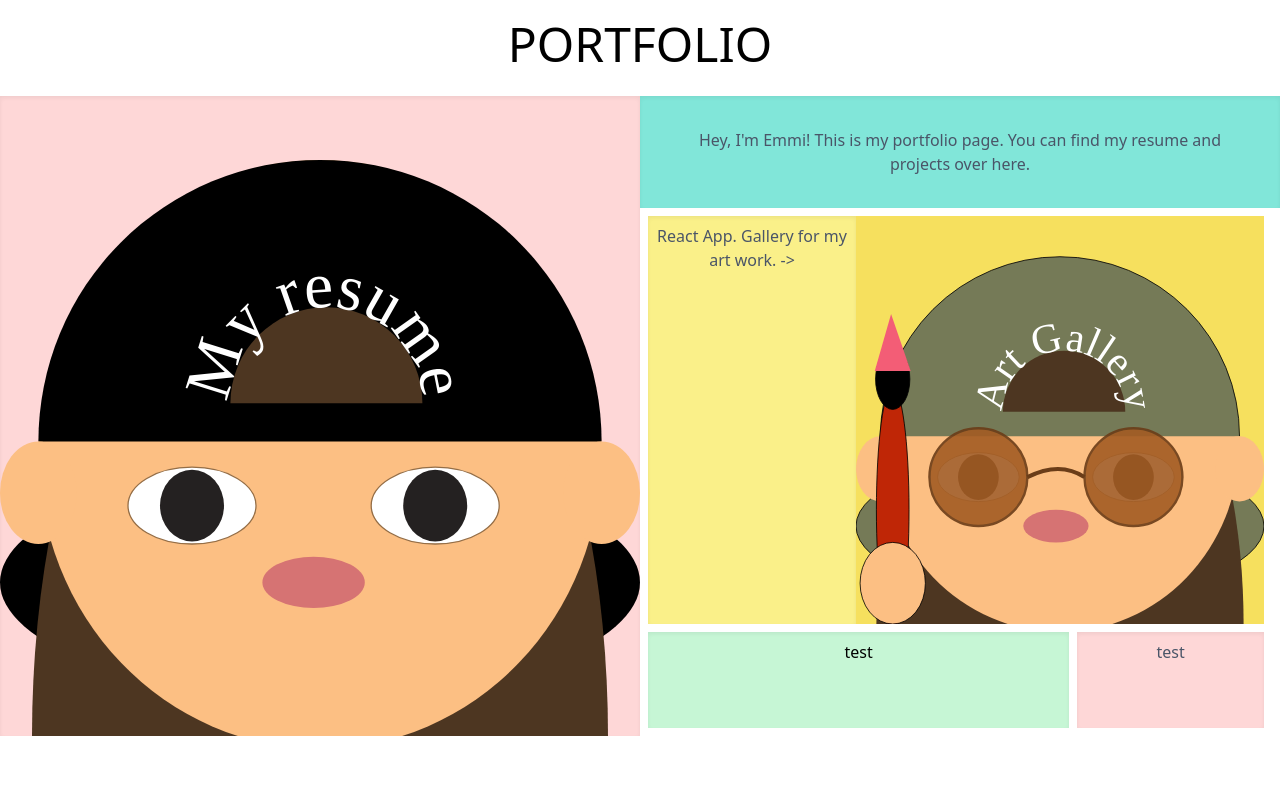
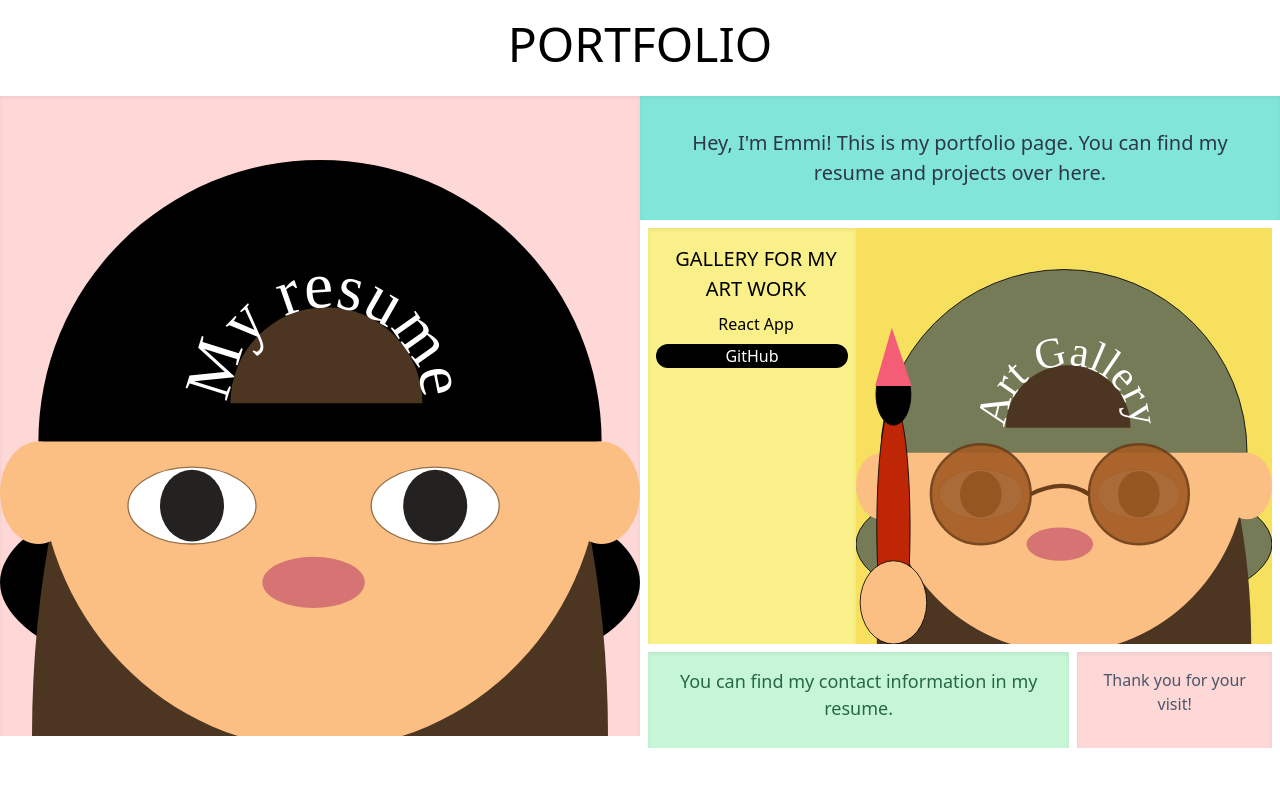
Before and after one commit to emmisk/portfolio, a React (Create React App) app: page / in a window 1280 px wide. Shown: the top 786 px of the page. Built offline with nearby package versions, Linux system fonts and the light colour scheme.

Commit message:
add text and link

```diff
--- a/src/App.js
+++ b/src/App.js
@@ -20,15 +20,30 @@ const App = () => (
         </div>
       </div>
       <div className="grid-cols-3 gap-4 mt-4 md:mt-0 mb-2 ">
-        <p className="text-gray-700 text-center bg-teal-300 p-8 shadow-inner">
+        <p className="text-gray-800 text-xl text-center bg-teal-300 p-8 shadow-inner">
           Hey, I'm Emmi! This is my portfolio page. You can find my resume and
           projects over here.
         </p>
         <div className="grid grid-cols-3 mr-2 mt-2 ml-2">
-          <div className="col-span-1 ... text-gray-700 text-center bg-yellow-300 p-2 shadow-inner">
-            <p className="mt-14">React App. Gallery for my art work. -></p>
+          <div className="col-span-1 ... text-black text-center bg-yellow-300 p-2 shadow-inner">
+            <div className="grid-cols-1">
+              <p className="text-xl pl-2 mt-2 uppercase">
+                Gallery for my art work
+              </p>
+              <p className="text-l pl-2 mt-2">React App</p>
+              <p className="text-xl pl-2 mt-2"></p>
+              <div class="text-white rounded-full flex items-center justify-center transition duration-500 ease-in-out bg-black hover:bg-yellow-500 transform hover:-translate-y-1 hover:scale-110 ...">
+                <a
+                  href="https://github.com/emmisk/art_gallery"
+                  target="_blank"
+                  rel="noreferrer noopener"
+                >
+                  GitHub
+                </a>
+              </div>
+            </div>
           </div>
-          <div class="mr-2 col-span-1 col-span-2 transition duration-500 ease-in-out bg-yellow-400 hover:bg-yellow-500 transform hover:-translate-y-1 hover:scale-90 ...">
+          <div class="col-span-1 col-span-2 transition duration-500 ease-in-out bg-yellow-400 hover:bg-yellow-500 transform hover:-translate-y-1 hover:scale-90 ...">
             <Section
               image={artGallery}
               href="https://emmiart.netlify.app/"
@@ -37,11 +52,13 @@ const App = () => (
           </div>
         </div>
         <div className="grid grid-cols-3 gab-2 mt-2 ml-2 h-24 ">
-          <div className="col-span-1 col-span-2 ... text-black-700 text-center bg-green-200 p-2 shadow-inner">
-            <p>test</p>
+          <div className="col-span-1 col-span-2 ... text-center bg-green-200 shadow-inner">
+            <p className="mt-4 text-green-800 text-lg">
+              You can find my contact information in my resume.
+            </p>
           </div>
-          <div className="col-span-1 ... text-gray-700 text-center ml-2 mr-4 bg-red-200 p-2 shadow-inner">
-            <p className="mt-14">test</p>
+          <div className="col-span-1 ... text-gray-700 text-center ml-2 mr-2 bg-red-200 p-2 shadow-inner">
+            <p className="p-2">Thank you for your visit!</p>
           </div>
         </div>
       </div>
```
